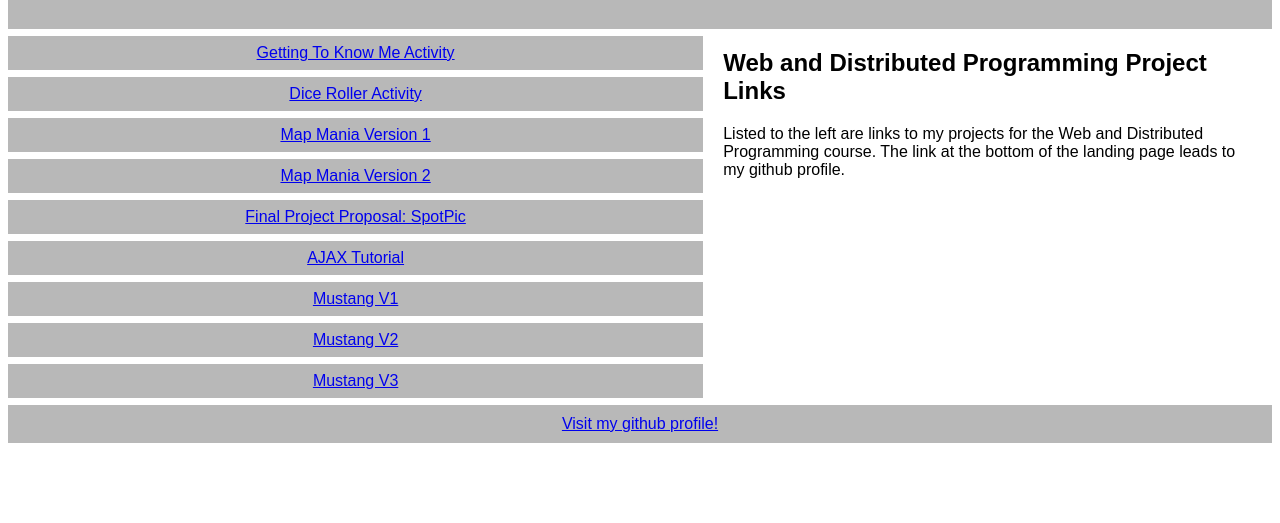
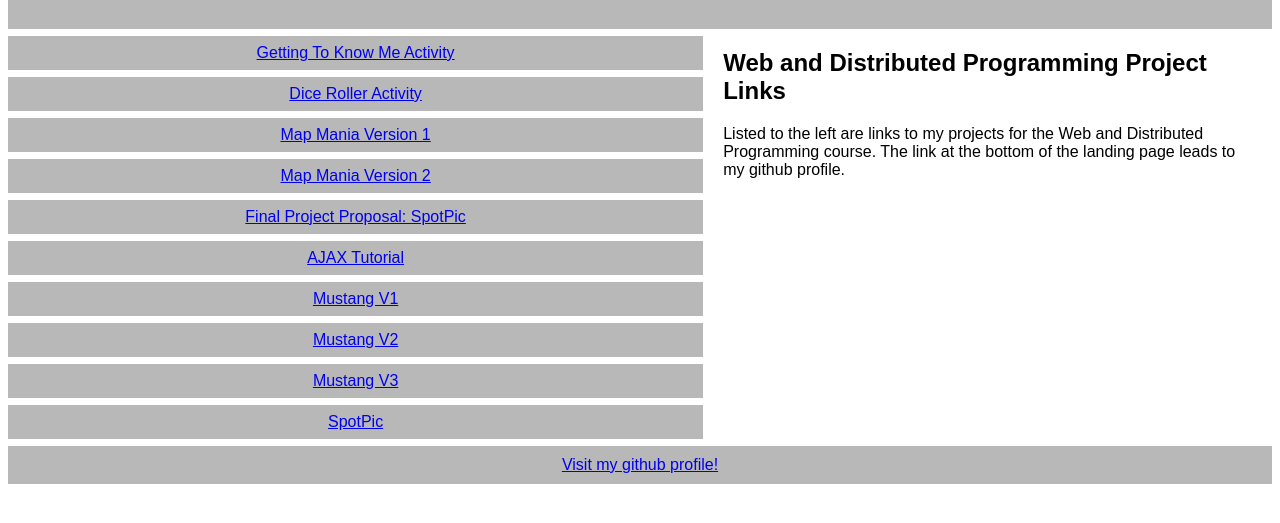
Before and after one commit to pdwyer2/dwyer-payton-landing-page-web-distributed-prog, a plain HTML site: page index.html in a window 1280 px wide. Shown: the part 123-646 px from the top of the page. Drawn offline with Linux system fonts and the light colour scheme.

Commit message:
added project link

```diff
--- a/index.html
+++ b/index.html
@@ -30,6 +30,8 @@
     <a href="https://mustang-v1-pjd.azurewebsites.net">Mustang V1</a>
     <a href="https://pjd-mustang-v2.azurewebsites.net">Mustang V2</a>
     <a href="https://mustang-v3-pjd.azurewebsites.net">Mustang V3</a>
+    <a href="https://www.spot-pic.com">SpotPic</a>
+
 
 
   </div>
```
